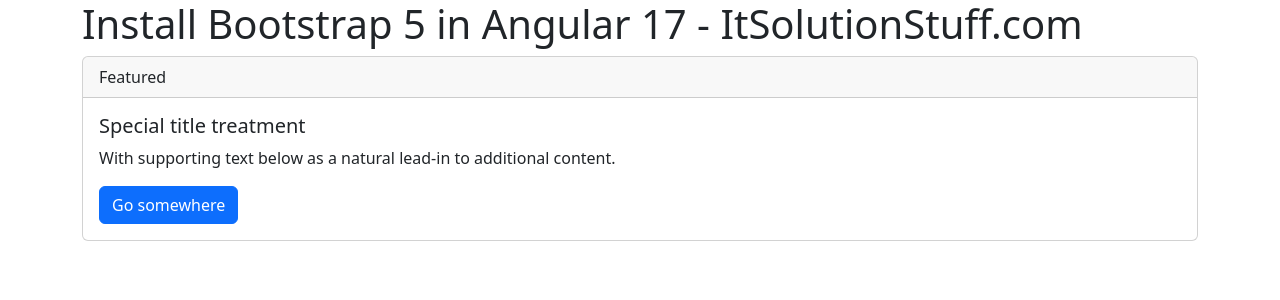
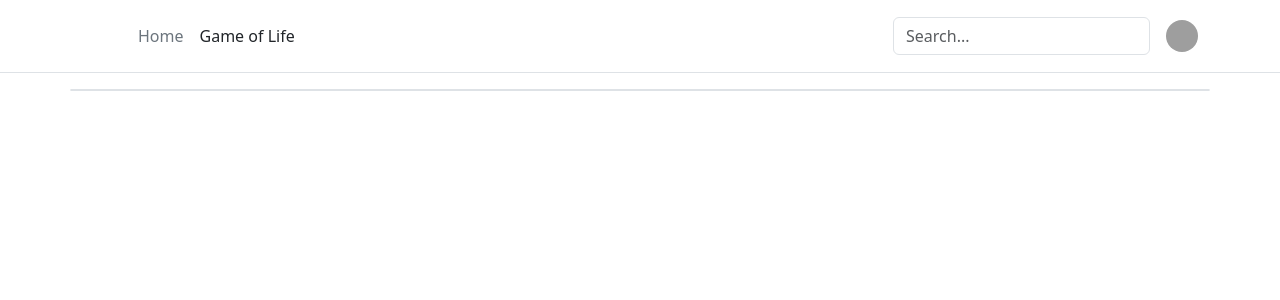
Before and after one commit to parthrajharshadbhaipanchal/GameOfLife_Angular, an Angular app: page / in a window 1280 px wide. Shown: the top 300 px of the page. Built offline with nearby package versions, Linux system fonts and the light colour scheme; grey boxes are pictures that could not be loaded.

Commit message:
gameoflife component added and routing, navbar made component dynamic

```diff
--- a/angular.json
+++ b/angular.json
@@ -29,7 +29,9 @@
               "node_modules/bootstrap/dist/css/bootstrap.min.css"
             ],
             "scripts": [
-
+              "node_modules/bootstrap/dist/js/bootstrap.min.js",
+              "node_modules/jquery/dist/jquery.min.js",
+              "node_modules/popper.js/dist/popper.min.js"
             ],
             "server": "src/main.server.ts",
             "prerender": true,
--- a/src/app/app.component.html
+++ b/src/app/app.component.html
@@ -1,29 +1,4 @@
-<router-outlet>
-  <div class="container">
-
-    <h1>Install Bootstrap 5 in Angular 17 - ItSolutionStuff.com</h1>
-
-
-
-    <div class="card">
-
-      <div class="card-header">
-
-        Featured
-
-      </div>
-
-      <div class="card-body">
-
-        <h5 class="card-title">Special title treatment</h5>
-
-        <p class="card-text">With supporting text below as a natural lead-in to additional content.</p>
-
-        <a href="#" class="btn btn-primary">Go somewhere</a>
-
-      </div>
-
-    </div>
-
-  </div>
-</router-outlet>
+<app-navbar></app-navbar>
+<div class="container border rounded">
+<router-outlet></router-outlet>
+</div>
--- a/src/app/app.component.ts
+++ b/src/app/app.component.ts
@@ -1,11 +1,12 @@
 import { Component } from '@angular/core';
 import { CommonModule } from '@angular/common';
 import { RouterOutlet } from '@angular/router';
+import { NavbarComponent } from './components/common_components/navbar/navbar.component';
 
 @Component({
   selector: 'app-root',
   standalone: true,
-  imports: [CommonModule, RouterOutlet],
+  imports: [CommonModule, RouterOutlet,NavbarComponent],
   templateUrl: './app.component.html',
   styleUrl: './app.component.css'
 })
--- a/src/app/app.routes.ts
+++ b/src/app/app.routes.ts
@@ -1,3 +1,6 @@
 import { Routes } from '@angular/router';
+import { GameoflifeComponent } from './components/gameoflife/gameoflife.component';
 
-export const routes: Routes = [];
+export const routes: Routes = [
+    {path:"gameoflife",component:GameoflifeComponent}
+];
--- /dev/null
+++ b/src/app/components/common_components/navbar/navbar.component.html
@@ -0,0 +1,29 @@
+<header class="p-3 mb-3 border-bottom">
+    <div class="container">
+      <div class="d-flex flex-wrap align-items-center justify-content-center justify-content-lg-start">
+        <a href="/" class="d-flex align-items-center mb-2 mb-lg-0 text-dark text-decoration-none">
+          <svg class="bi me-2" width="40" height="32" role="img" aria-label="Bootstrap">
+            <use xlink:href="#bootstrap"></use>
+          </svg>
+        </a>
+
+        <ul class="nav col-12 col-lg-auto me-lg-auto mb-2 justify-content-center mb-md-0">
+          @for(link of navLinks;track link.id){
+            <li><a [href]="link.href" class="nav-link px-2" [ngClass]="link.cssClass">{{link.text}}</a></li>
+          }
+
+        </ul>
+
+        <form class="col-12 col-lg-auto mb-3 mb-lg-0 me-lg-3">
+          <input type="search" class="form-control" placeholder="Search..." aria-label="Search">
+        </form>
+
+        <div class="dropdown text-end">
+          <a href="#" class="d-block link-dark text-decoration-none" id="dropdownUser1"
+            data-bs-toggle="dropdown" aria-expanded="false">
+            <img src="https://github.com/mdo.png" alt="mdo" width="32" height="32" class="rounded-circle">
+          </a>
+        </div>
+      </div>
+    </div>
+  </header>
--- /dev/null
+++ b/src/app/components/common_components/navbar/navbar.component.ts
@@ -0,0 +1,16 @@
+import { CommonModule } from '@angular/common';
+import { Component } from '@angular/core';
+
+@Component({
+  selector: 'app-navbar',
+  standalone: true,
+  imports: [CommonModule],
+  templateUrl: './navbar.component.html',
+  styleUrl: './navbar.component.css'
+})
+export class NavbarComponent {
+  navLinks = [
+    {id:1, href: '#', text: 'Home', cssClass: 'link-secondary' },
+    {id:2, href: '/gameoflife', text: 'Game of Life', cssClass: 'link-dark' }
+  ];
+}
--- /dev/null
+++ b/src/app/components/gameoflife/gameoflife.component.html
@@ -0,0 +1 @@
+<p>gameoflife works!</p>
--- a/src/index.html
+++ b/src/index.html
@@ -1,5 +1,6 @@
 <!doctype html>
 <html lang="en">
+
 <head>
   <meta charset="utf-8">
   <title>GameOfLife</title>
@@ -7,6 +8,7 @@
   <meta name="viewport" content="width=device-width, initial-scale=1">
   <link rel="icon" type="image/x-icon" href="favicon.ico">
 </head>
+
 <body>
   <app-root></app-root>
 </body>
```
Also changed, not shown: src/app/components/gameoflife/gameoflife.component.ts (added, +12 -0 lines), src/app/components/common_components/navbar/navbar.component.css (added), src/app/components/gameoflife/gameoflife.component.css (added), 2 other files (tests, documents, lock files or other folders).
